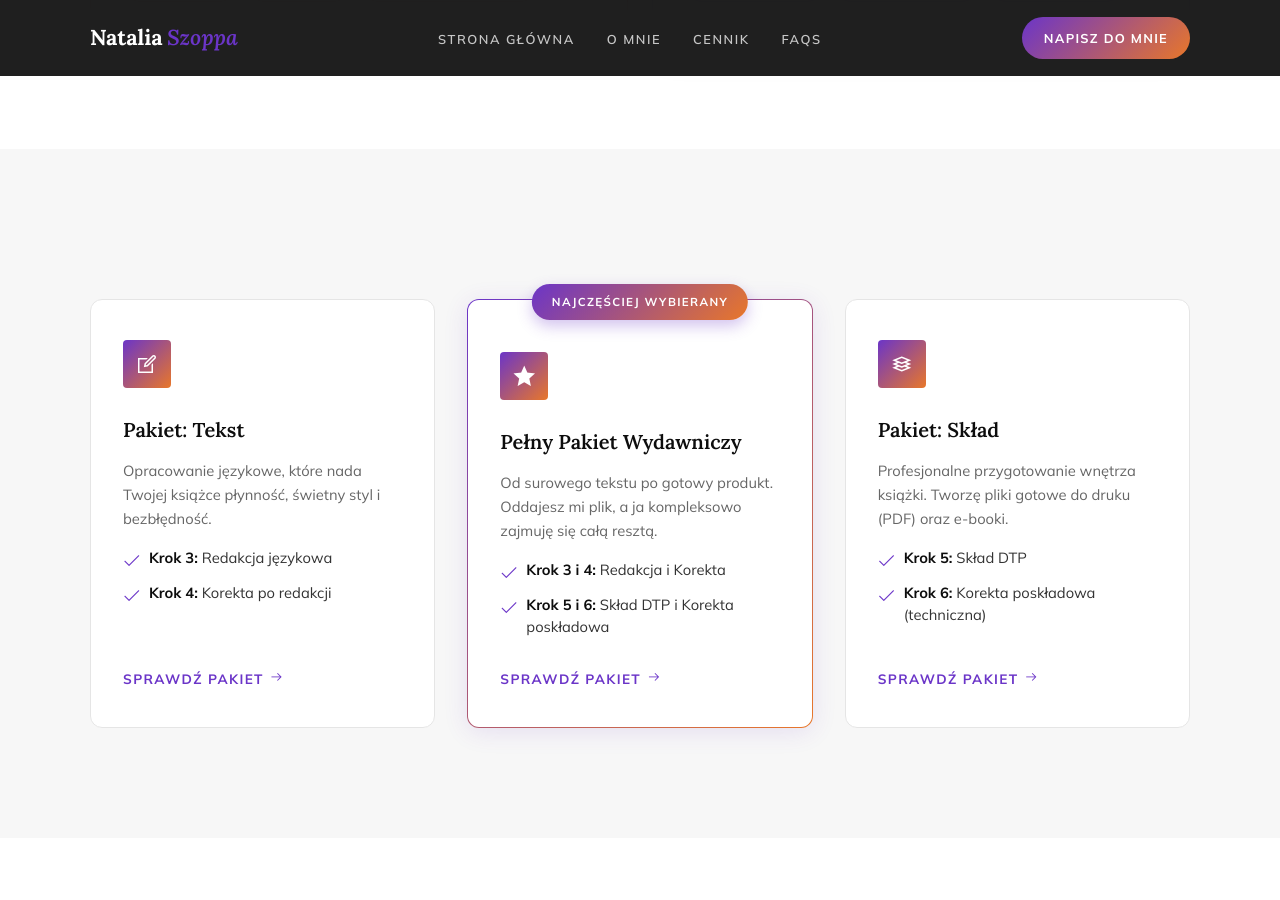
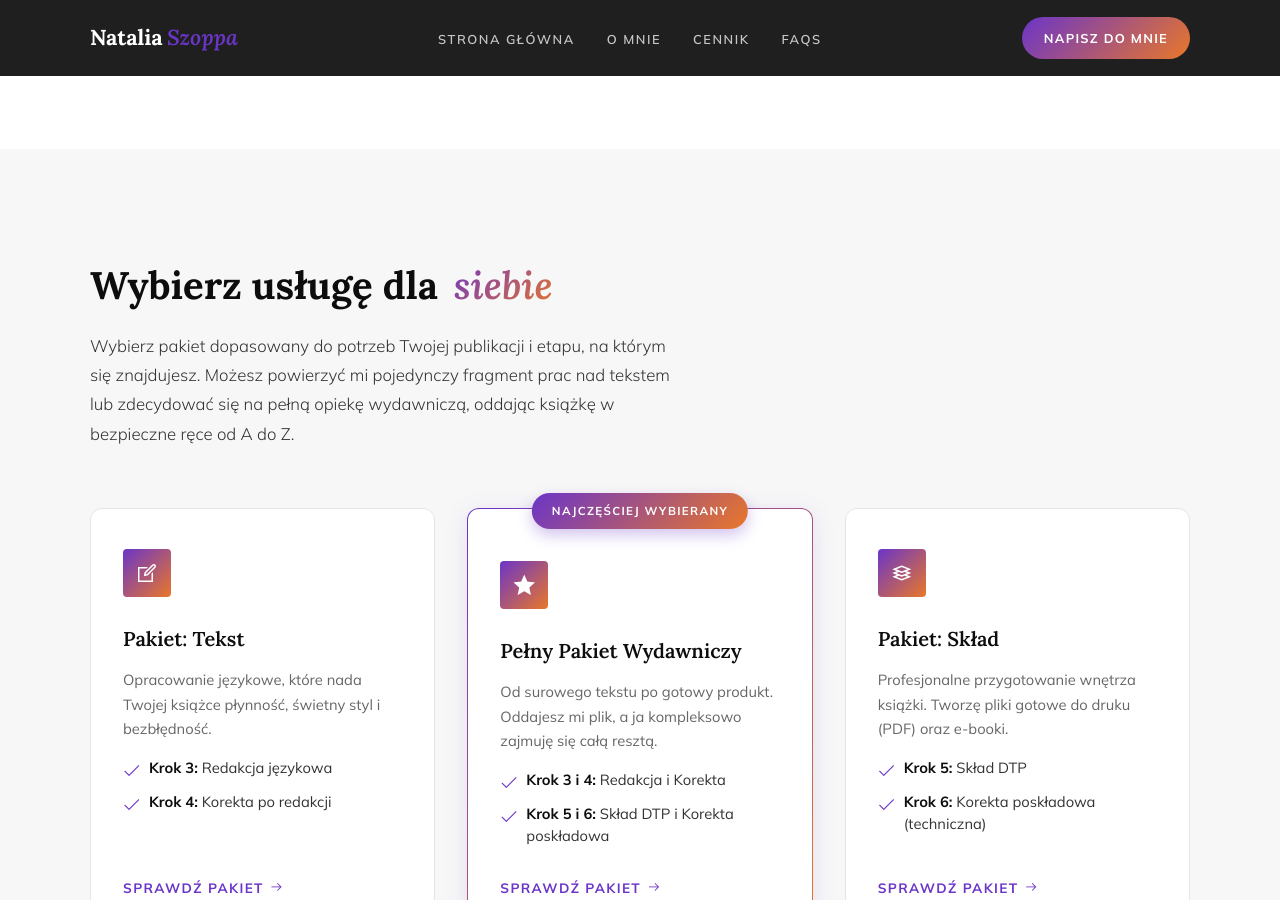
Before and after one commit to Bonnie00726/nataliaszoppa, a Jekyll site: the page built from index.html, in a window 1280 px wide and 900 px high, scrolled down 5719 px. Built offline with Jekyll 4.4.1, drawn with Linux system fonts in a browser that asks for light colours.

Commit message:
Update index.html

```diff
--- a/index.html
+++ b/index.html
@@ -441,7 +441,16 @@ title: Redakcja, korekta, skład
 
 <!-- OFERTA: 3 KAFELKI -->
 
-<section class="section"> <div class="container"> <div class="services-grid" style="grid-template-columns: repeat(auto-fit, minmax(300px, 1fr)); gap: 32px; margin-top: 40px;">
+<section class="section"> <div class="container"> <div class="services-intro">
+      <h2 class="section-h2">Wybierz usługę dla <em>siebie</em></h2>
+      <p class="services-desc">
+        Wybierz pakiet dopasowany do potrzeb Twojej publikacji i etapu, na którym się znajdujesz.
+        Możesz powierzyć mi pojedynczy fragment prac nad tekstem lub zdecydować się na pełną opiekę wydawniczą,
+        oddając książkę w bezpieczne ręce od A do Z.
+      </p>
+    </div>
+
+    <div class="services-grid" style="grid-template-columns: repeat(auto-fit, minmax(300px, 1fr)); gap: 32px; margin-top: 40px;">
 
         <div class="service-card service-card--flex">
             <div class="service-icon"><i class="las la-edit"></i></div>
```
